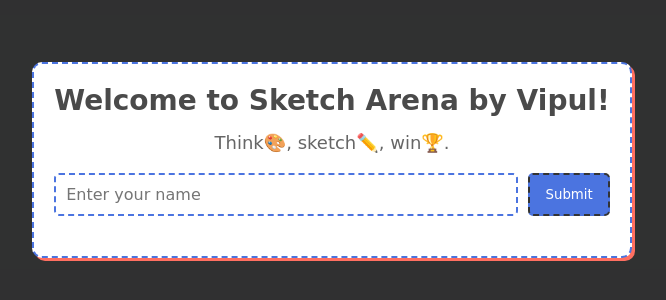
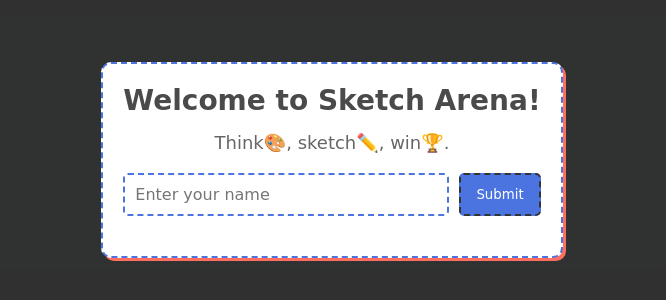
Before and after one commit to VipulSinghK/sketcharena, a website: page public/index.html in a window 1280 px wide. Shown: the part 240-540 px from the top of the page, without its empty margins (308-974 px from the left). Drawn offline with nearby package versions, Linux system fonts and the light colour scheme.

Commit message:
Updated files

```diff
--- a/public/index.html
+++ b/public/index.html
@@ -13,7 +13,7 @@
         <!-- Welcome Screen -->
         <div class="welcome-screen">
             <div class="welcome-content">
-                <h2>Welcome to Sketch Arena by Vipul!</h2>
+                <h2>Welcome to Sketch Arena!</h2>
                 <p>Think🎨, sketch✏️, win🏆.</p>
                 <div class="username-section">
                     <input type="text" id="username" placeholder="Enter your name" maxlength="15">
```
